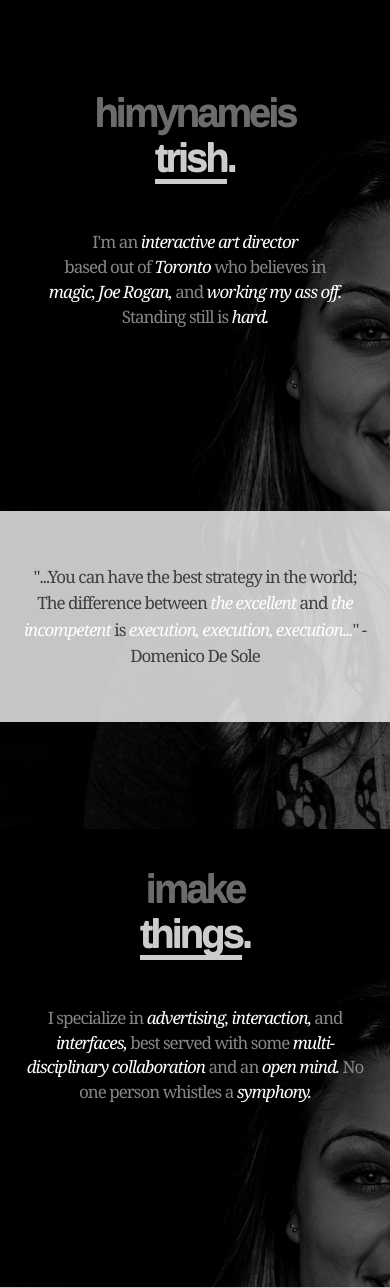
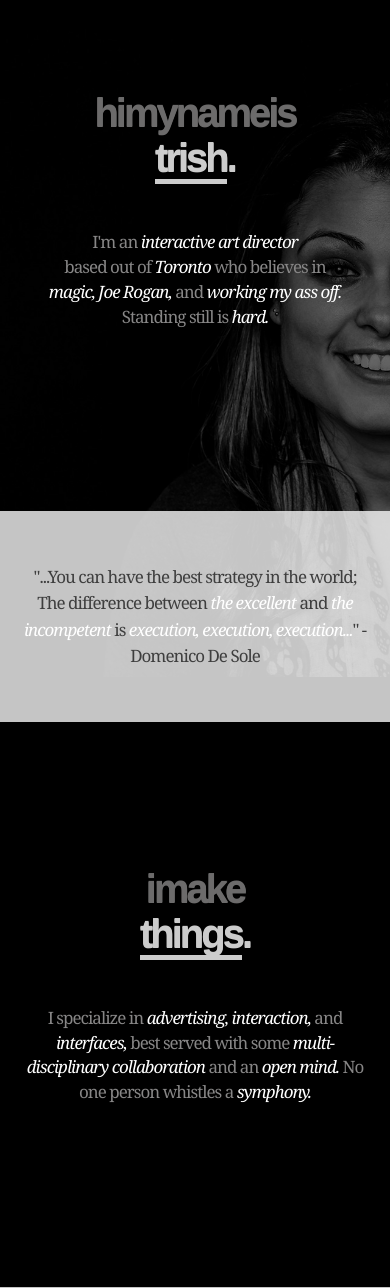
Before and after one commit to mjeverson/personal-trish, a PHP site: page / in a window 390 px wide. Shown: the part 70-1358 px from the top of the page. Run offline with PHP 8.4, Linux system fonts and the light colour scheme.

Commit message:
fixed main bg image

```diff
--- a/_Global/css/main.css
+++ b/_Global/css/main.css
@@ -280,7 +280,7 @@
 
 @media screen and (max-width: 480px){
     .outer-wrapper {padding: 0;background-color: rgb(0,0,0);}
-    .inner-wrapper{ background: url('/_Global/images/bg/bg-mobile.jpg') 50% 0 no-repeat fixed; background-size:cover;overflow:hidden;-webkit-overflow-scrolling:touch;}
+    .inner-wrapper{ background: url('/_Global/images/bg/bg-mobile.jpg') 50% 0 no-repeat fixed; background-size:contain;overflow:hidden;-webkit-overflow-scrolling:touch;}
     .story h1 {font-size:40px;}
     .story .copy {font-size:17px;}
 
--- a/index.html
+++ b/index.html
@@ -151,7 +151,7 @@
               <div class="gif talk">&nbsp;</div>
               <div class="copy">
                 <div>This city is <span>small.</span></div>
-                <div>Let's be <span>friends</span> and <span>make something big.</span></div>
+                <div>Let's be <span>friends</span> and make something <span>big.</span></div>
               </div>
             </div>
             <div class="contact-wrapper">
```
